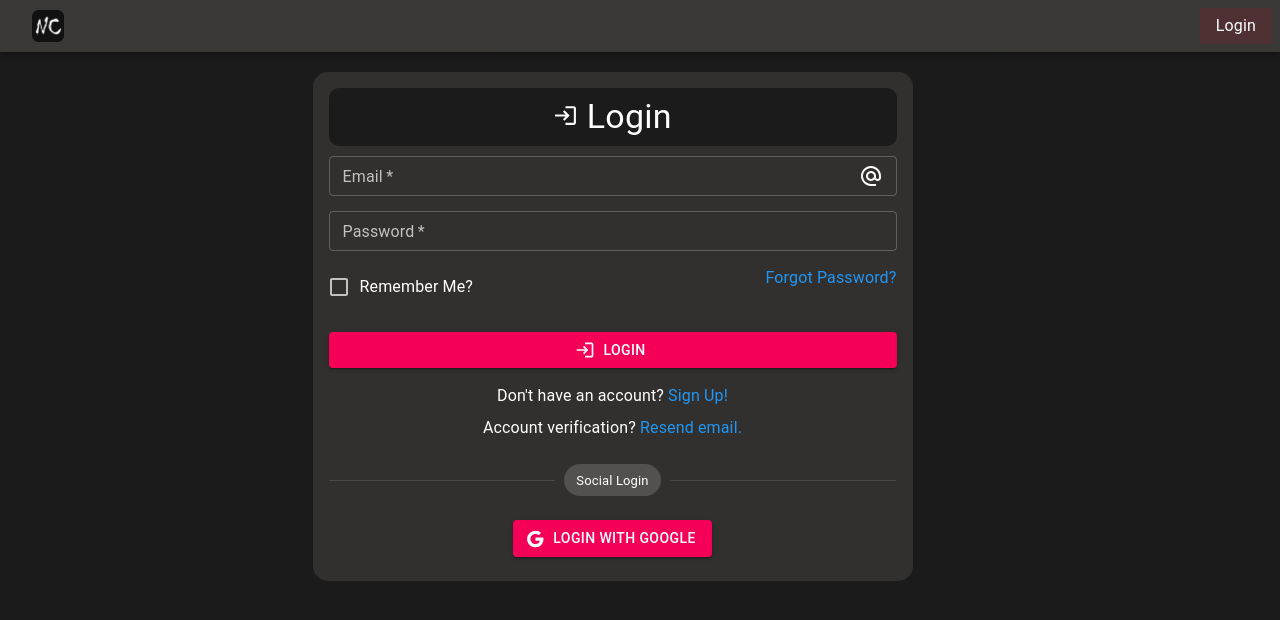
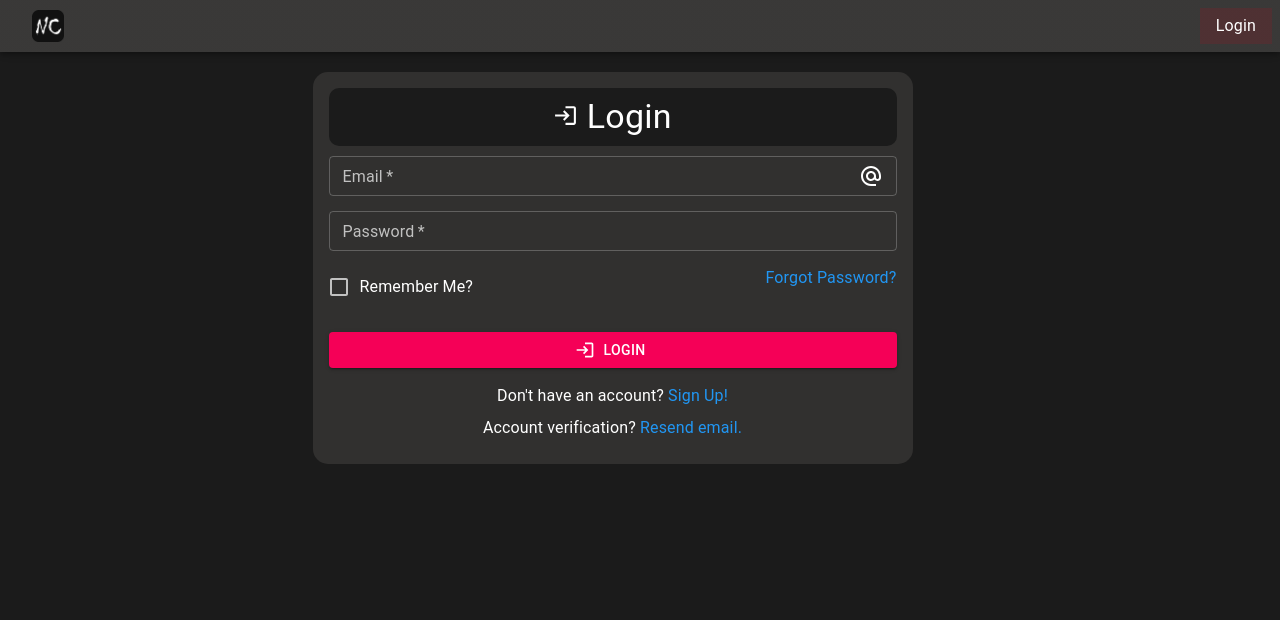
Before and after one commit to NightsCloak/frontend, a React (Vite) app: page /login in a window 1280 px wide. Shown: the top 620 px of the page. Built offline with nearby package versions, Linux system fonts and the light colour scheme; no server answers; some icons are missing; what @mui/x-license, javascript-time-ago would draw is missing.

Commit message:
excude env from git

```diff
--- a/src/screens/auth/LoginScreen.tsx
+++ b/src/screens/auth/LoginScreen.tsx
@@ -1,17 +1,5 @@
 import { FC, MouseEventHandler, useEffect, useRef, useState } from 'react';
-import {
-    Box,
-    Button,
-    Checkbox,
-    Chip,
-    Divider,
-    FormControlLabel,
-    Paper,
-    Stack,
-    TextField,
-    Theme,
-    Typography,
-} from '@mui/material';
+import { Box, Button, Checkbox, FormControlLabel, Paper, TextField, Theme, Typography } from '@mui/material';
 import { useHeartbeatQuery, useLoginMutation } from '@/redux/features/auth';
 import { useNavigate } from 'react-router-dom';
 import { makeStyles } from 'tss-react/mui';
@@ -21,7 +9,6 @@ import LockOutlined from '@mui/icons-material/LockOutlined';
 import { useAppDispatch, useAppSelector } from '@/redux/hooks';
 import { useLocation } from 'react-router';
 import { useTools } from '@/contexts/ToolsContext';
-import LoginWithGoogleButton from '@/components/LoginWithGoogleButton';
 import LoginDevButton from '@/components/LoginDevButton';
 
 type LoginProps = {
@@ -240,12 +227,12 @@ const LoginScreen: FC<LoginProps> = ({ register, success }) => {
                                 Resend email.
                             </Typography>
                         </div>
-                        <Divider sx={{ my: 3 }}>
-                            <Chip label={'Social Login'} />
-                        </Divider>
-                        <Stack justifyContent={'center'} direction={'row'}>
-                            <LoginWithGoogleButton />
-                        </Stack>
+                        {/*<Divider sx={{ my: 3 }}>*/}
+                        {/*    <Chip label={'Social Login'} />*/}
+                        {/*</Divider>*/}
+                        {/*<Stack justifyContent={'center'} direction={'row'}>*/}
+                        {/*    <LoginWithGoogleButton />*/}
+                        {/*</Stack>*/}
                     </>
                 )}
             </Paper>
```
